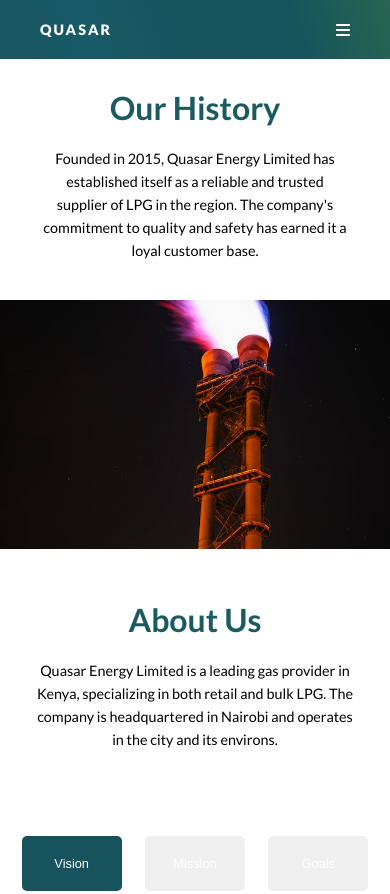
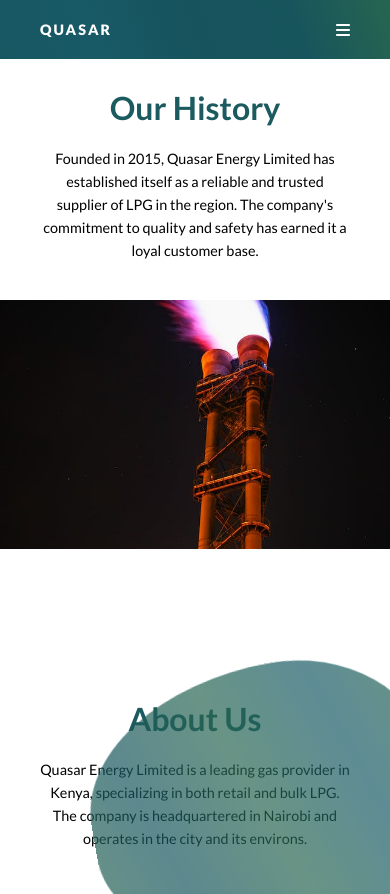
Before and after one commit to Presho99/quasar, a React (Create React App) app: page /about in a window 390 px wide. Built offline with nearby package versions, Linux system fonts and the light colour scheme.

Commit message:
Add blobs

```diff
--- a/src/components/About.css
+++ b/src/components/About.css
@@ -167,7 +167,7 @@ font-size: 1.2rem;
     padding: 0 80px;
     justify-content: space-around;
     align-items: center;
-    margin-top: 100px;
+    margin-bottom: 70px;
 }
 .history-text{
     width: 50%;
@@ -259,17 +259,130 @@ font-size: 1.2rem;
     display: flex;
     flex-direction: column;
     padding: 40px;
-    /* background-color: #e39229; */
+    /* background-color: #276550; */
     margin-top: 100px;
-    height: 300px;
+    height: 600px;
     align-items: center;
     justify-content: center;
+    position: relative;
+}
+
+.blobs{
+    height: 100%;
+    position: absolute;
+    width: 100%;
+    /* filter: blur(50px); */
+}
+
+.shape-blob{
+    position: absolute;
+    height: 60px;
+    width: 80px;
+    border-radius: 40% 50% 30% 40%;
+    animation: transform 18s ease-in-out infinite both alternate,
+    movement_one 12s ease-in-out infinite both;
+    opacity: .7;
+    left: 75%;
+    top: 40%;
+    background: linear-gradient(70deg, #175762, #185A66, #16535D, #17555D, #276550);
+}
+
+.one{
+    /* background: #276550; */
+    height: 250px;
+    width: 300px;
+    left: 10%;
+    top: 10%;
+    transform: rotate(-180deg);
+    animation: transform 8s ease-in-out infinite both alternate,
+    movement_two 10s ease-in-out infinite both;
+    background: linear-gradient(70deg, #276550, #185A66, #276550, #17555D, #276550);
+}
+
+.two{
+    /* background: #1B5A5F; */
+    background: linear-gradient(70deg, #276550, #185A66, #276550, #17555D, #276550);
+    height: 200px;
+    width: 190px;
+    left: 70%;
+    top: 60%;
+    transform: rotate(-180deg);
+    animation: transform 10s ease-in-out infinite both alternate,
+    movement_two 10s ease-in-out infinite both;
+}
+
+.three{
+    background: #276550;
+    height: 150px;
+    width: 150px;
+    left: 800px;
+    top: 30px;
+    transform: rotate(-180deg);
+    animation: transform 7s ease-in-out infinite both alternate,
+    movement_two 23s ease-in-out infinite both;
+}
+
+.four{
+    background: #276550;
+    height: 150px;
+    width: 200px;
+    left: 10px;
+    top: 10px;
+    transform: rotate(-180deg);
+    animation: transform 8s ease-in-out infinite both alternate,
+    movement_two 20s ease-in-out infinite both;
+}
+
+.five{
+    background: #185A66;
+    height: 100px;
+    width: 80px;
+    left: 480px;
+    top: 30px;
+    transform: rotate(-180deg);
+    animation: transform 12s ease-in-out infinite both alternate,
+    movement_two 18s ease-in-out infinite both;
+}
+
+.six{
+    background: #276550;
+    height: 70px;
+    width: 150px;
+    right: 10%;
+    bottom: 30%;
+    transform: rotate(-180deg);
+    animation: transform 5s ease-in-out infinite both alternate,
+    movement_two 5s ease-in-out infinite both;
+}
+
+@keyframes transform
+{
+    0%,
+  100% { border-radius: 33% 67% 70% 30% / 30% 40% 70% 70%; }
+   20% { border-radius: 37% 63% 51% 49% / 37% 35% 35% 63%; }
+   40% { border-radius: 36% 64% 64% 36% / 64% 48% 52% 26%; }
+   60% { border-radius: 37% 63% 51% 49% / 30% 30% 70% 73%; }
+   80% { border-radius: 40% 60% 42% 58% / 51% 51% 49% 59%; }
+}
+
+
+@keyframes movement_one
+{
+    0%,
+  100% { transform: none; }
+   50% { transform: translate(50%, 20%) rotateY(10deg) scale(1); }
+}
+
+@keyframes movement_two
+{
+    0%,
+  500% { transform: none; }
+   50% { transform: translate(50%, 20%) rotate(-200deg) scale(1.3);}
 }
 
 .vmg-buttons{
     display: flex;
     width: 100%;
-
     justify-content: space-around;
     align-items: center;
     margin-bottom: 20px;
@@ -277,15 +390,15 @@ font-size: 1.2rem;
 
 .vmg-buttons button{
     padding: 20px 50px;
-
+background-color: #6BE47C;
     border: 0;
 
     outline: none;font-size: 1.1rem;
     cursor: pointer;
     border-radius: 5px;
     position: relative;
-
-    color: #fff;
+    box-shadow: 3px 3px 10px -2px rgba(0,0,0,0.35);
+    color: #000;
 
 }
 
@@ -294,9 +407,8 @@ font-size: 1.2rem;
 
 .active-vmg{
     background-color: #16535D;
-
-    opacity: 1;
     transform: scale(1, 1);
+    color: #fff;
 
 }
 
--- a/src/components/About.js
+++ b/src/components/About.js
@@ -139,10 +139,28 @@ function About() {
         </div>
       </div>
 
-      <div className="about-us">
-        {/* <div className="about-image">
-          <img src="/assets/about.jpeg" />
-        </div> */}
+      {/* <div className="about-us">
+        <div className="about-text">
+          <h2>About Us</h2>
+          <p>
+            Quasar Energy Limited is a leading gas provider in Kenya,
+            specializing in both retail and bulk LPG. The company is
+            headquartered in Nairobi and operates in the city and its environs.
+          </p>
+        </div>
+      </div> */}
+
+      <div className="vmg">
+        <div className="blobs">
+          {/* <div className="shape-blob"></div> */}
+          <div className="shape-blob one"></div>
+          <div className="shape-blob two"></div>
+          {/* <div className="shape-blob three"></div>
+          <div className="shape-blob four"></div>
+          <div className="shape-blob five"></div>
+          <div className="shape-blob six"></div> */}
+        </div>
+        <div className="about-us">
         <div className="about-text">
           <h2>About Us</h2>
           <p>
@@ -152,8 +170,6 @@ function About() {
           </p>
         </div>
       </div>
-
-      <div className="vmg">
         <div className="vmg-buttons">
           <div className="vision">
             <button
--- a/src/components/HomeMedia.css
+++ b/src/components/HomeMedia.css
@@ -27,6 +27,10 @@
         backdrop-filter: blur(1px);
 
 
+    }
+
+    .small-menu-card{
+        margin-top: 0;
     }
 
     .socials{
@@ -345,7 +349,7 @@
 
 /* Surface duo */
 
-/* @media (min-width: 540px) and (min-height: 720px){
+/* @media (min-width: 540px)  {
     .socials{
         display: none;
     }
@@ -411,10 +415,10 @@
     display: none;
 }
 
+ */
 
 
 
-   */
 
    @media(min-width: 540px) and (max-width: 912px){
        .socials{
@@ -454,4 +458,8 @@
         padding: 50px;
     }
 
+    .small-menu-card{
+        z-index: 2500;
+    }
+
    }
```
